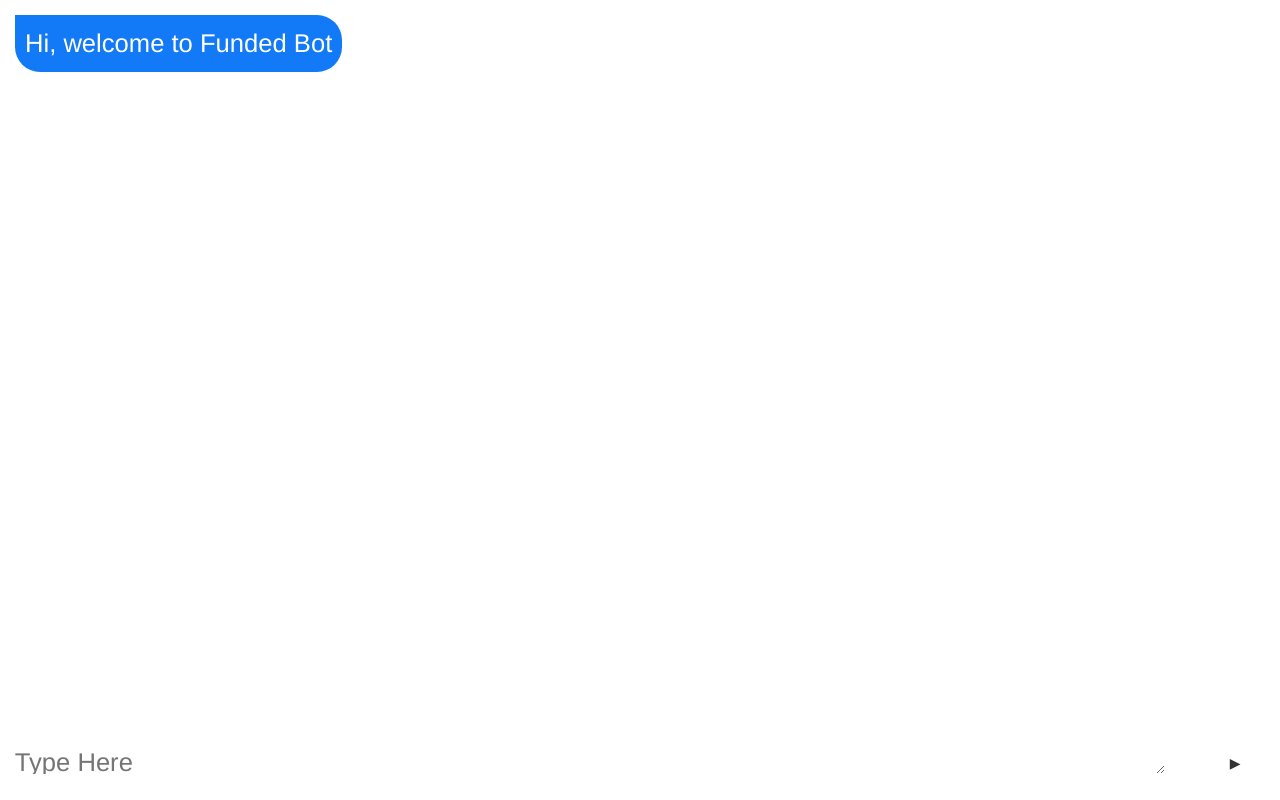
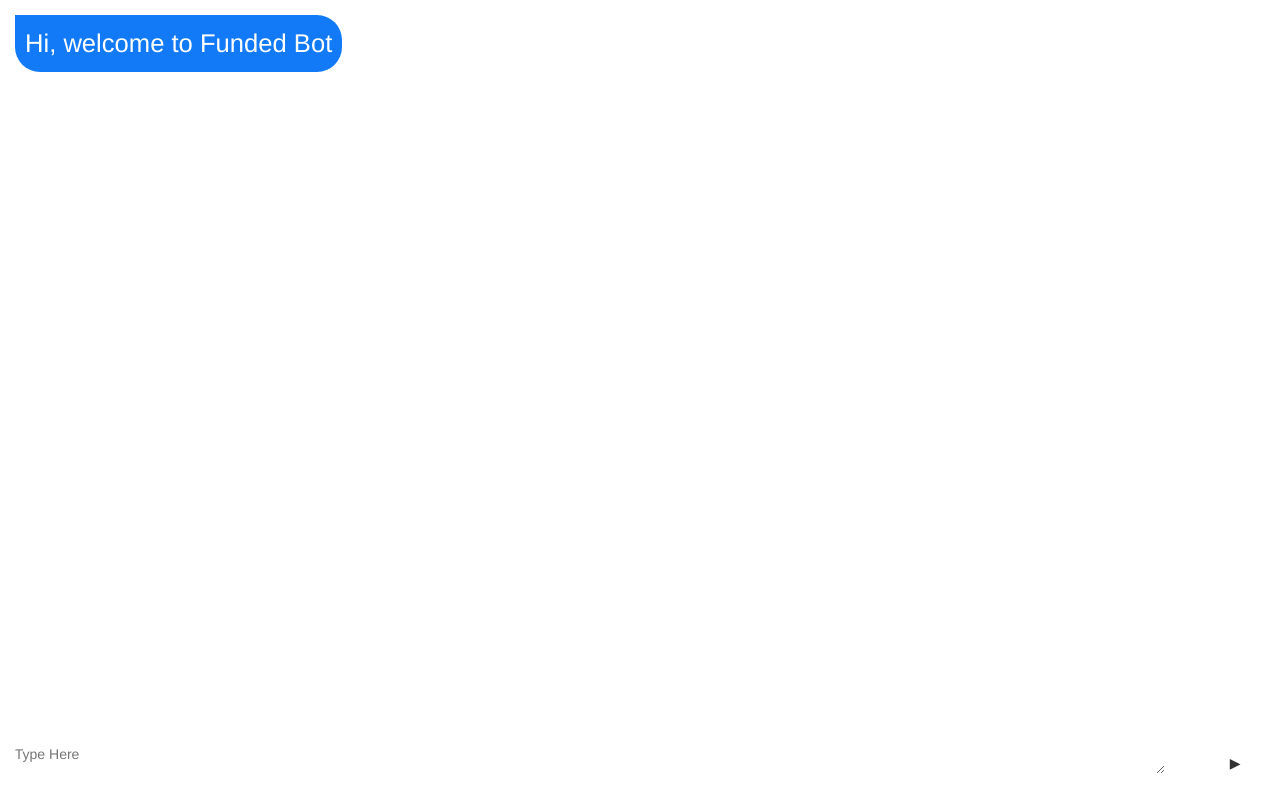
Before and after one commit to Nazim-shaikh/aichatbot, a plain HTML site: page index.html in a window 1280 px wide. Drawn offline with nearby package versions, Linux system fonts and the light colour scheme.

Commit message:
Update style.css

```diff
--- a/style.css
+++ b/style.css
@@ -38,13 +38,11 @@
 #input1 {
     background: #fff;
      position: fixed;
-	 font-size: 2vmax;
      left: 1%;
      bottom: 2vmax;
 	 border-radius: 25px 25px 25px 25px;
      width: 90%;
 	 border:none;
-
 
 }
 
```
